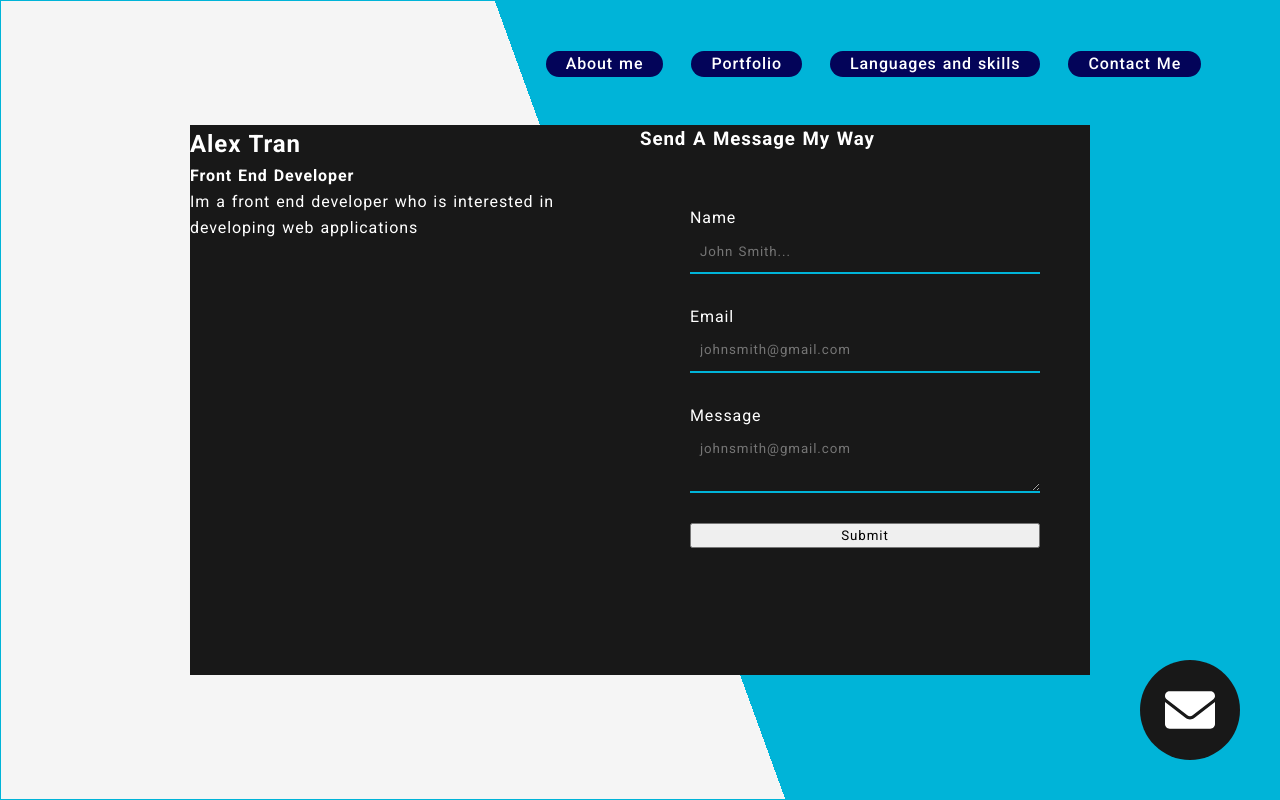
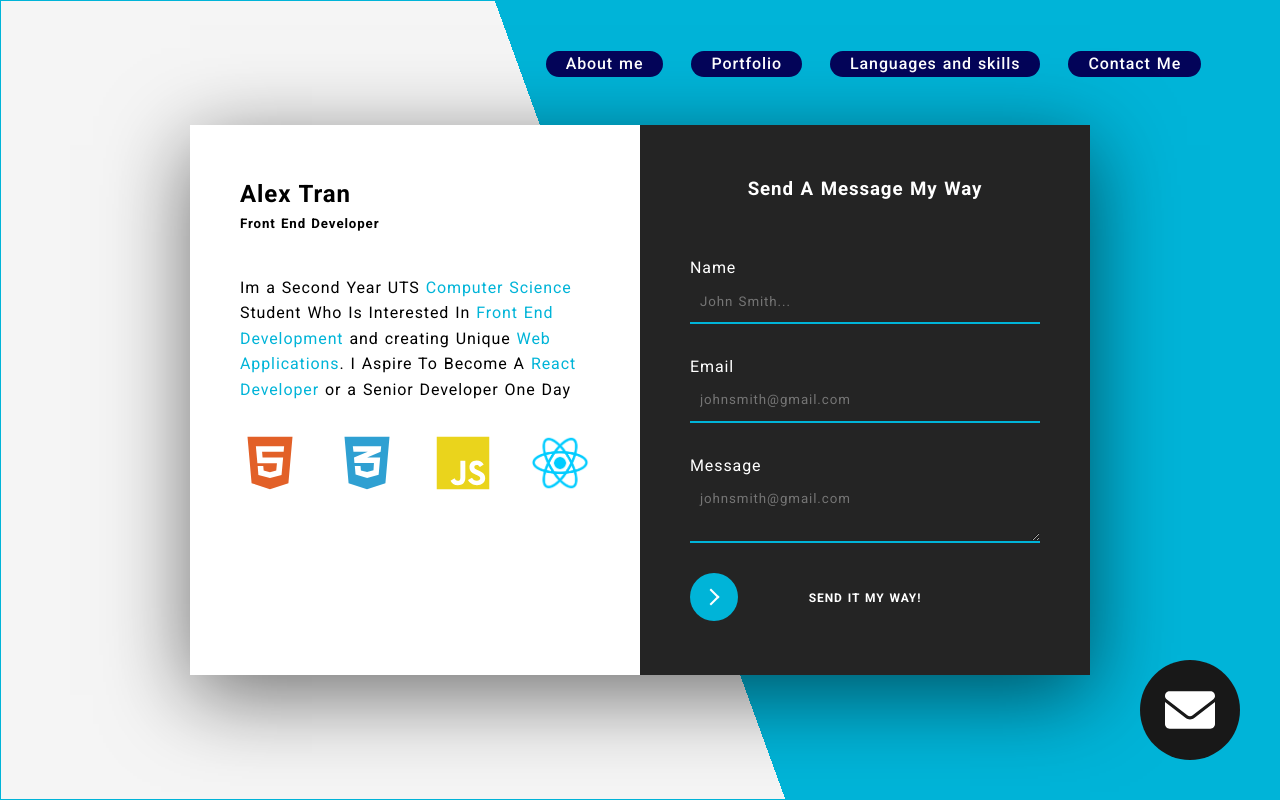
Before and after one commit to alexalextran/Portfolio-Website-4.0, a React (Create React App) app: page / in a window 1280 px wide. Shown: the top 800 px of the page. Built offline with nearby package versions, Linux system fonts and the light colour scheme.

Commit message:
modal left complete

```diff
--- a/src/App.css
+++ b/src/App.css
@@ -3,6 +3,10 @@
 
 :root {
   --blue: rgb(0, 180, 216);
+}
+
+.blue{
+  color: var(--blue);
 }
 
 * {
@@ -737,18 +741,47 @@ MAIL MODAL
   left: 50%;
   top: 50%;
   transform: translate(-50%, -50%);
+  box-shadow: 0 20px 80px 0px rgb(0 0 0 / 55%);
 }
 
 .modal__left, .modal__right{
 color: white;
 width: 450px;
 height: 550px;
-background-color: rgb(24, 24, 24);
+background-color: rgb(36,36,36);
 }
 
 .modal__right{
 display: flex;
 flex-direction: column;
+}
+
+.modal__left{
+  color: black;
+  background-color: white;
+}
+
+.modal__left > div:first-child{
+  padding: 50px;
+}
+
+.modal__left > div > h5{
+  margin-bottom: 40px;
+}
+
+
+.modal__left--techicons{
+display: flex;
+justify-content: space-between;
+margin-top: 30px;
+
+}
+
+
+.modal__left--techicons > svg, img{
+  height: 60px;
+   width: 60px;
+   transition: all 500ms;
 }
 
 form{
@@ -757,16 +790,34 @@ form{
   flex-direction: column;
 }
 
-form > input,textarea{
+input,textarea{
   color: white;
   margin-bottom: 30px;
   background-color: transparent;
   padding: 10px;
   border: none;
   border-bottom: 2px solid var(--blue);
+  transition: all 500ms;
 }
 
 input:focus, textarea:focus{
 outline: none;
-border-bottom: 2px solid rgb(3,4,89);
+border-bottom: 2px solid #FF4B27;
 }
+
+.modal__right--button.learn-more{
+  width: 100%;
+}
+
+.modal__right > h3 {
+  text-align: center;
+  margin-top: 50px;
+}
+
+.modal__right--button{
+  color: white !important;
+}
+
+.modal__right--button.circle{
+  background-color: var(--blue) !important;
+}
--- a/src/components/Contact__Modal.jsx
+++ b/src/components/Contact__Modal.jsx
@@ -1,35 +1,72 @@
 import React from "react";
+import reactjpg from "../assets/reactjpg.png";
 
 const ContactModal = () => {
   return (
     <div className="modal">
       <div className="modal__left">
-      <h2>Alex Tran</h2>
-      <h4>Front End Developer</h4>
+        <div>
+          <h2>Alex Tran</h2>
+          <h5>Front End Developer</h5>
 
-      <p>Im a front end developer who is interested in developing web applications</p>
+          <p>
+            Im a Second Year UTS <span className="blue" >Computer Science</span> Student Who Is Interested In
+            <span className="blue" > Front End Development</span> and creating Unique <span className="blue" >Web Applications</span>. I Aspire
+            To Become A <span className="blue" >React Developer</span> or a Senior Developer One Day
+          </p>
+
+          <div className="modal__left--techicons">
+            <svg
+              className="clickable"
+              style={{ fill: "rgb(226,96,40)" }}
+              xmlns="http://www.w3.org/2000/svg"
+              viewBox="0 0 384 512"
+            >
+              <path d="M0 32l34.9 395.8L191.5 480l157.6-52.2L384 32H0zm308.2 127.9H124.4l4.1 49.4h175.6l-13.6 148.4-97.9 27v.3h-1.1l-98.7-27.3-6-75.8h47.7L138 320l53.5 14.5 53.7-14.5 6-62.2H84.3L71.5 112.2h241.1l-4.4 47.7z" />
+            </svg>
+
+            <svg
+              className="clickable"
+              style={{ fill: "rgb(47,160,210)" }}
+              xmlns="http://www.w3.org/2000/svg"
+              viewBox="0 0 384 512"
+            >
+              <path d="M0 32l34.9 395.8L192 480l157.1-52.2L384 32H0zm313.1 80l-4.8 47.3L193 208.6l-.3.1h111.5l-12.8 146.6-98.2 28.7-98.8-29.2-6.4-73.9h48.9l3.2 38.3 52.6 13.3 54.7-15.4 3.7-61.6-166.3-.5v-.1l-.2.1-3.6-46.3L193.1 162l6.5-2.7H76.7L70.9 112h242.2z" />
+            </svg>
+
+            <svg
+              className="clickable"
+              style={{ fill: "rgb(234,212,28)" }}
+              xmlns="http://www.w3.org/2000/svg"
+              viewBox="0 0 448 512"
+            >
+              <path d="M0 32v448h448V32H0zm243.8 349.4c0 43.6-25.6 63.5-62.9 63.5-33.7 0-53.2-17.4-63.2-38.5l34.3-20.7c6.6 11.7 12.6 21.6 27.1 21.6 13.8 0 22.6-5.4 22.6-26.5V237.7h42.1v143.7zm99.6 63.5c-39.1 0-64.4-18.6-76.7-43l34.3-19.8c9 14.7 20.8 25.6 41.5 25.6 17.4 0 28.6-8.7 28.6-20.8 0-14.4-11.4-19.5-30.7-28l-10.5-4.5c-30.4-12.9-50.5-29.2-50.5-63.5 0-31.6 24.1-55.6 61.6-55.6 26.8 0 46 9.3 59.8 33.7L368 290c-7.2-12.9-15-18-27.1-18-12.3 0-20.1 7.8-20.1 18 0 12.6 7.8 17.7 25.9 25.6l10.5 4.5c35.8 15.3 55.9 31 55.9 66.2 0 37.8-29.8 58.6-69.7 58.6z" />
+            </svg>
+
+            <img src={reactjpg} className="clickable"></img>
+          </div>
+        </div>
       </div>
 
       <div className="modal__right">
+        <h3>Send A Message My Way</h3>
+        <form>
+          <label>Name</label>
+          <input placeholder="John Smith..." />
+          <label>Email</label>
+          <input placeholder="johnsmith@gmail.com" />
+          <label>Message</label>
+          <textarea placeholder="johnsmith@gmail.com" />
 
-      <h3>Send A Message My Way</h3>
-          <form>
-              <label>
-                  Name
-              </label>
-              <input placeholder="John Smith..."/>
-              <label>
-                  Email
-              </label>
-              <input placeholder="johnsmith@gmail.com"/>
-              <label>
-                  Message
-              </label>
-              <textarea placeholder="johnsmith@gmail.com"/>
-
-
-              <button>Submit</button>
-          </form>
+          <button className="modal__right--button learn-more">
+            <span className="modal__right--button circle" aria-hidden="true">
+              <span className="icon arrow"></span>
+            </span>
+            <span className="modal__right--button button-text">
+              Send It My Way!
+            </span>
+          </button>
+        </form>
       </div>
     </div>
   );
```
